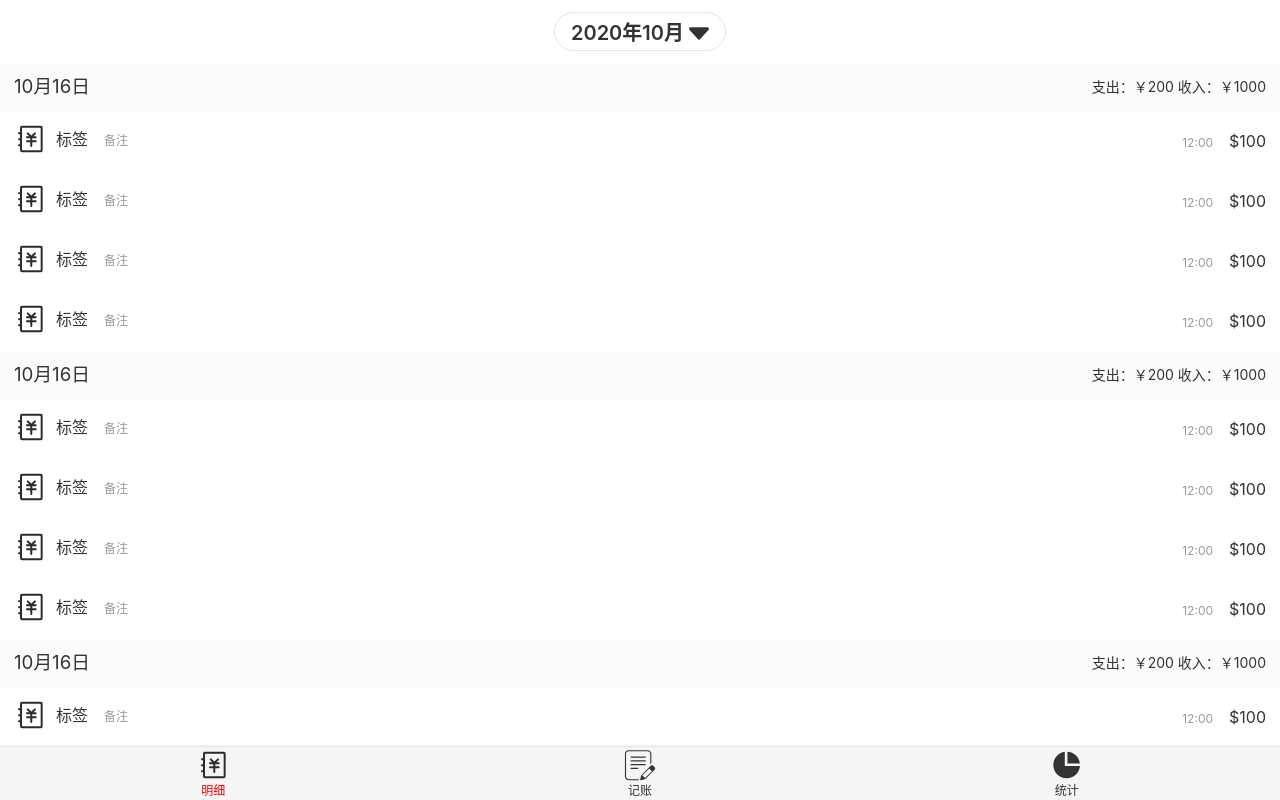
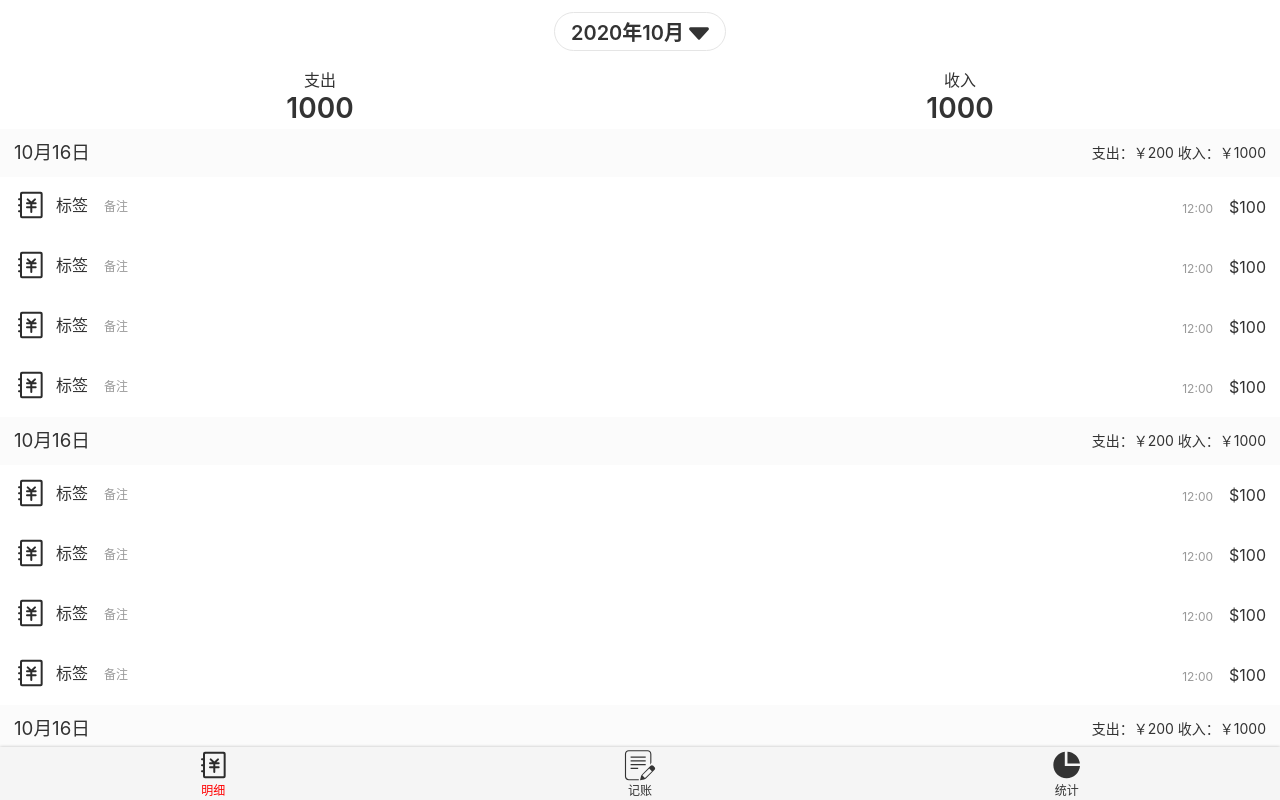
Before and after one commit to ChiLi2000/keep-accounts, a Vue app: page /#/detail in a window 1280 px wide. Built offline with nearby package versions, Linux system fonts and the light colour scheme.

Commit message:
'完善了3个页面的Tabs'

```diff
--- a/src/views/Account.vue
+++ b/src/views/Account.vue
@@ -41,8 +41,6 @@ import recordTypeList from "@/constants/recordTypeList";
 export default class Account extends Vue {
   recordTypeList = recordTypeList;
   type = "-";
-
-
 }
 </script>
 
--- a/src/views/Detail.vue
+++ b/src/views/Detail.vue
@@ -2,7 +2,7 @@
   <div class="outer">
     <div class="detail-top">
       <Date/>
-      <Tabs class-prefix="tabs">
+      <Tabs :data-source="recordTypeList"  class-prefix="tabs">
         <span>1000</span>
       </Tabs>
     </div>
@@ -49,9 +49,13 @@
 </template>
 
 <script lang="ts">
-export default {
-  name: "Detail"
-};
+import Vue from 'vue'
+import {Component} from "vue-property-decorator";
+import recordTypeList from "@/constants/recordTypeList";
+@Component
+export default class Detail extends Vue{
+  recordTypeList = recordTypeList;
+}
 </script>
 
 <style scoped lang="scss">
--- a/src/views/Statistics.vue
+++ b/src/views/Statistics.vue
@@ -2,7 +2,7 @@
   <div class="outer">
     <div class="statistics-top">
       <Date/>
-      <Tabs class-prefix="tabs">
+      <Tabs :data-source="recordTypeList" :value.sync="type" class-prefix="tabs">
         <span class="additional">1000</span>
       </Tabs>
     </div>
@@ -34,9 +34,14 @@
 </template>
 
 <script lang="ts">
-export default {
-  name: "Statistics"
-};
+import Vue from 'vue'
+import {Component} from "vue-property-decorator";
+import recordTypeList from "@/constants/recordTypeList";
+@Component
+export default class Statistics extends Vue{
+  recordTypeList = recordTypeList;
+  type = "-";
+}
 </script>
 
 <style scoped lang="scss">
```
